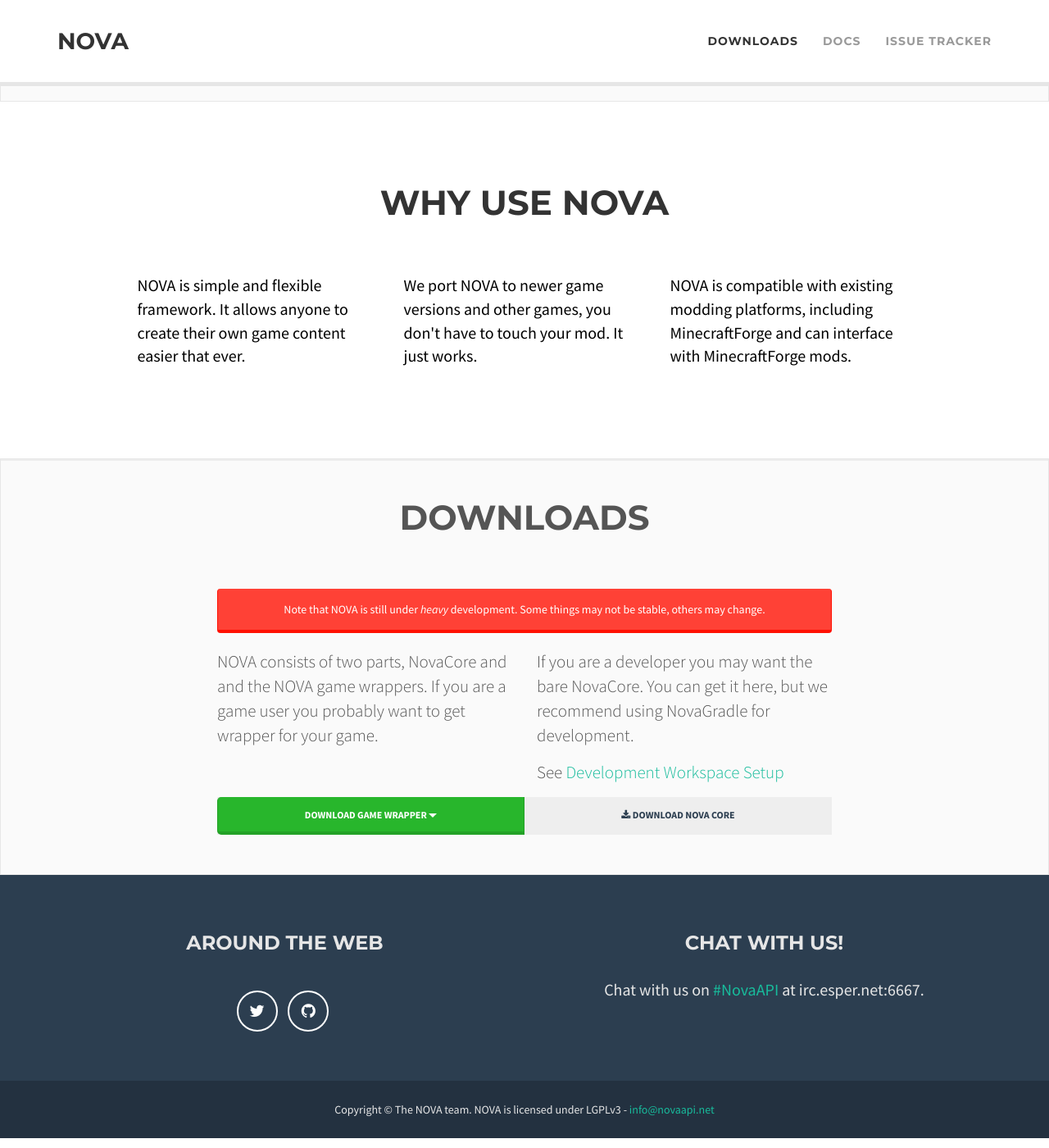
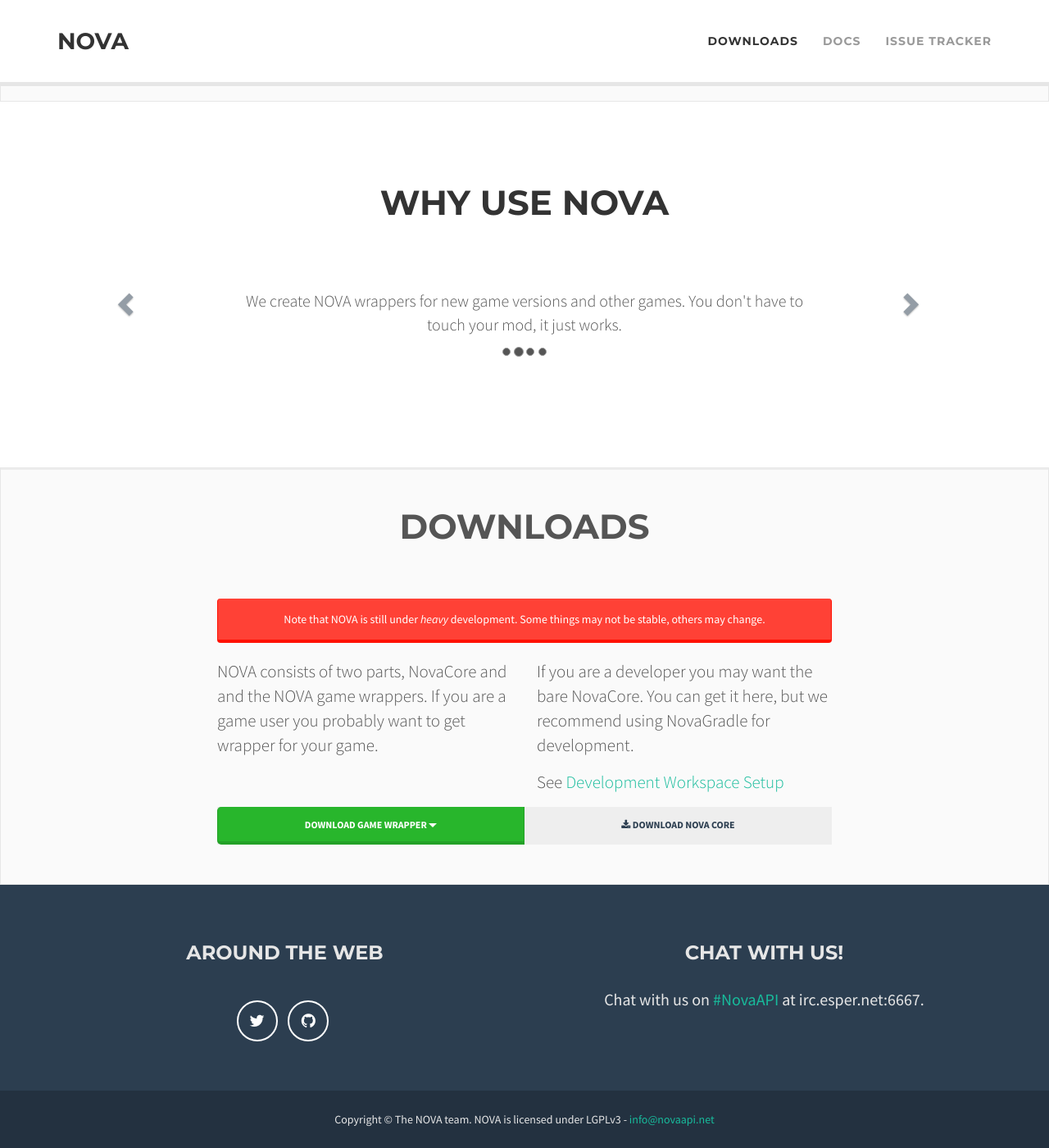
Before and after one commit to NOVA-Team/nova-team.github.io, a Jekyll site: the page built from index.html, in a window 1280 px wide and 1400 px high, scrolled down 397 px. Shown: the whole window at 82% size. Built offline with Jekyll 4.4.1, drawn with Linux system fonts in a browser that asks for light colours; nearby versions of some CDN libraries; library files that are not in the unit come from our copies; Markdown is read by kramdown in place of the engine named in the settings.

Commit message:
Use carousel for the Why use NOVA section

```diff
--- a/_includes/footer.html
+++ b/_includes/footer.html
@@ -51,3 +51,6 @@
 
 <!-- Custom Theme JavaScript -->
 <script src="/static/js/freelancer.js"></script>
+
+<!-- NOVA JS -->
+<script src="/static/js/nova.js"></script>
--- a/_sass/nova.scss
+++ b/_sass/nova.scss
@@ -17,6 +17,28 @@
 
 .nova-desc {
 	font-size: 25px;
+}
+
+.nova-why-use {
+
+	.item {
+		height: 200px;
+		p {
+			color: #555;
+			font-weight: 100;
+			text-shadow: none;
+		}
+	}
+
+	.carousel-control {
+		background: none;
+		color: #2C3E50;
+	}
+
+	.carousel-indicators > li {
+		border-color: #999;
+		background-color: #555;
+	}
 }
 
 .nova-downloads {
--- a/index.html
+++ b/index.html
@@ -16,26 +16,64 @@
 </div>
 
 <!-- Why Use NOVA? -->
-<section class="success" id="whyuse">
+<section class="nova-why-use">
 	<div class="container">
 		<div class="row">
 			<div class="col-lg-12 text-center">
 				<h2>Why use NOVA</h2>
 			</div>
-			<div class="col-lg-12 nova-bumper"></div>
-			<div class="col-lg-10 col-lg-offset-1">
-				<div class="row">
-					<div class="col-lg-4">
-						<p>NOVA is simple and flexible framework. It allows anyone to create their own game content easier that ever.</p>
+		</div>
+
+		<div id="nova-why-use" class="carousel slide" data-ride="carousel">
+			<!-- Indictators -->
+			<ol class="carousel-indicators">
+				<li class="active" data-target="#nova-why-use" data-slide-to="0"></li>
+				<li data-target="#nova-why-use" data-slide-to="1"></li>
+				<li data-target="#nova-why-use" data-slide-to="2"></li>
+				<li data-target="#nova-why-use" data-slide-to="3"></li>
+			</ol>
+
+			<!-- Slides -->
+			<div class="carousel-inner" role="listbox">
+				<div class="item active">
+					<div class="carousel-caption">
+						<p>
+							NOVA is a simple and flexible framework. It allows anyone to create their own game content more easily than ever.
+						</p>
 					</div>
-					<div class="col-lg-4">
-						<p>We port NOVA to newer game versions and other games, you don't have to touch your mod. It just works.</p>
+				</div>
+				<div class="item">
+					<div class="carousel-caption">
+						<p>
+							We create NOVA wrappers for new game versions and other games. You don't have to touch your mod, it just works.
+						</p>
 					</div>
-					<div class="col-lg-4">
-						<p>NOVA is compatible with existing modding platforms, including MinecraftForge and can interface with MinecraftForge mods.</p>
+				</div>
+				<div class="item">
+					<div class="carousel-caption">
+						<p>
+							NOVA is compatible with existing modding frameworks, including <a href="http://minecraftforge.net">Minecraft Forge</a>, and can interface with native mods.
+						</p>
+					</div>
+				</div>
+				<div class="item">
+					<div class="carousel-caption">
+						<p>
+							NOVA makes it easier than ever to test mods with the ability to create unit tests, something unheard of with other modding frameworks.
+						</p>
 					</div>
 				</div>
 			</div>
+
+			<!-- Controls -->
+			<a href="#nova-why-use" class="left carousel-control" role="button" data-slide="prev">
+				<span class="glyphicon glyphicon-chevron-left" aria-hidden="true"></span>
+				<spawn class="sr-only">Previous</spawn>
+			</a>
+			<a href="#nova-why-use" class="right carousel-control" role="button" data-slide="next">
+				<span class="glyphicon glyphicon-chevron-right" aria-hidden="true"></span>
+				<span class="sr-only">Next</span>
+			</a>
 		</div>
 	</div>
 </section>
--- /dev/null
+++ b/static/js/nova.js
@@ -0,0 +1,5 @@
+// NOVA JavaScript
+// Author: shadowfacts
+$(document).ready(function() {
+	$('.carousel').carousel();
+});
```
